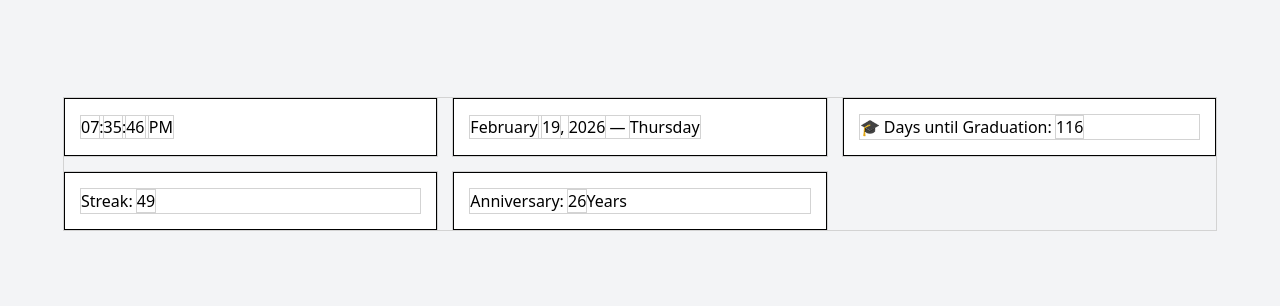
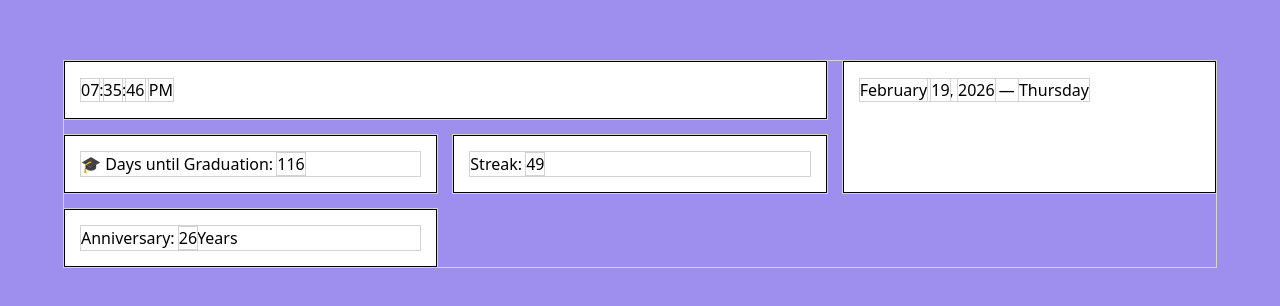
Before and after one commit to mbushyeager05/mindful-dashboard, a website built with Vite: page index.html in a window 1280 px wide. Shown: the part 236-542 px from the top of the page. Built offline with nearby package versions, Linux system fonts and the light colour scheme.

Commit message:
changing layouts

```diff
--- a/index.html
+++ b/index.html
@@ -13,18 +13,18 @@
 
   </head>
 
-<body class="min-h-screen flex justify-center items-center bg-gray-100">
+<body class="min-h-screen flex justify-center items-center bg-new-hotness">
 
     <main class="w-[90%] max-w-7xl grid grid-cols-3 gap-4">
 
-        <section class="bg-white p-4 border" role="region" aria-label="Time">
+        <section class="col-span-2 bg-white p-4 border" role="region" aria-label="Time">
           <time class="time">
             <span class="hours">HH</span>:<span class="minutes">MM</span>:<span class="seconds">SS</span>
             <span class="amOrPm">AM/PM</span>
           </time>
         </section>
 
-        <section class="bg-white p-4 border" role="region" aria-label="Date">
+        <section class="row-span-2 bg-white p-4 border" role="region" aria-label="Date">
           <time class="date">
             <span class="month">January</span>
             <span class="dayOfMonth">29</span>,
--- a/src/style.css
+++ b/src/style.css
@@ -7,3 +7,7 @@
 * {
   outline : 1px solid lightgray;
 }
+
+@theme {
+  --color-new-hotness: oklch(0.7 0.1381 290.12);
+}
```
